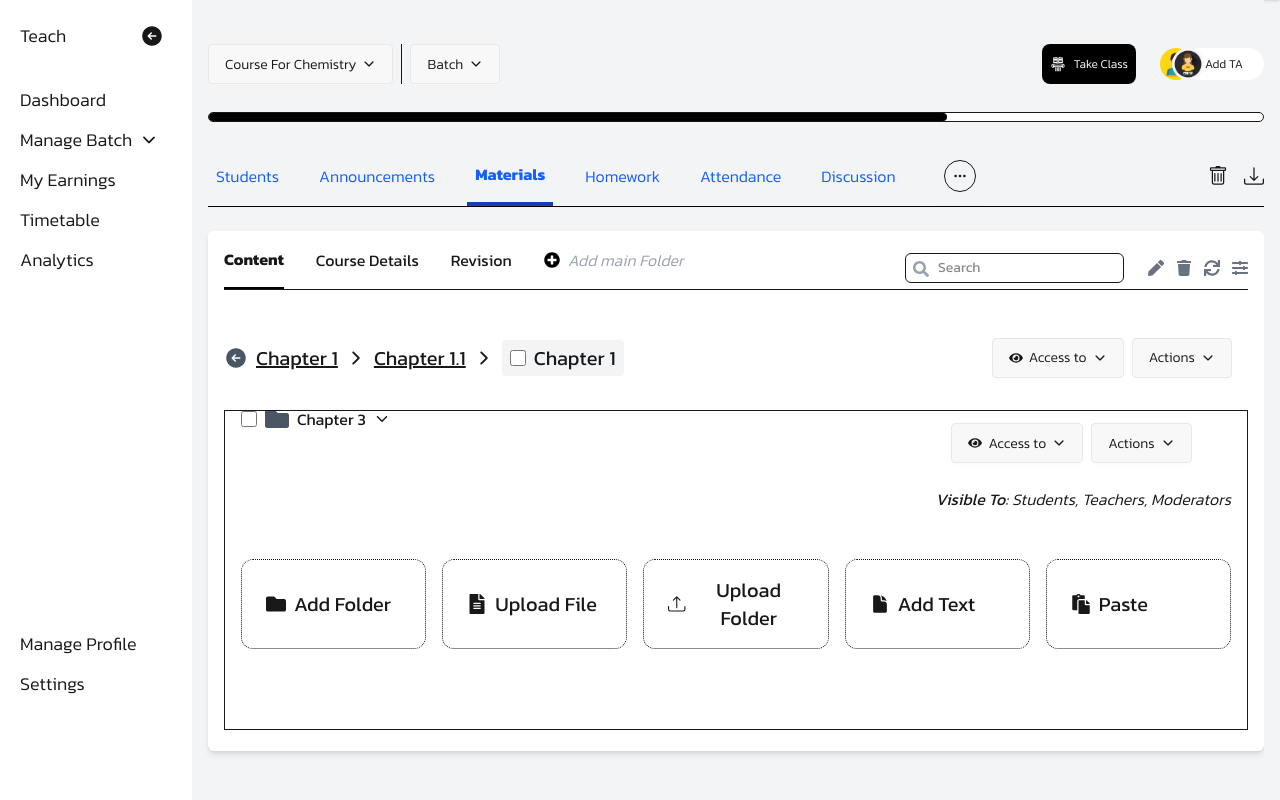
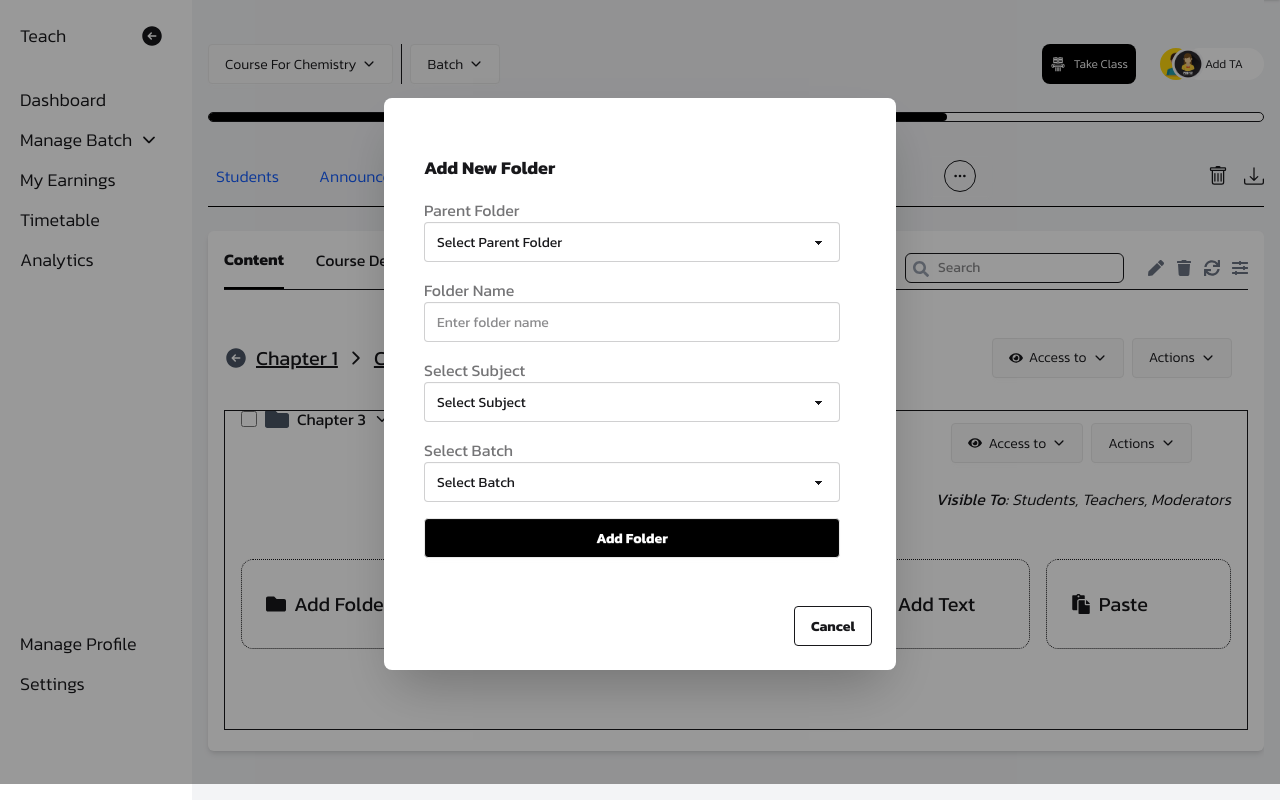
Before and after one commit to Novo1999/frontend-intern-test, a Next.js app: page / in a window 1280 px wide. Both pictures are taken after a click on the button "Add Folder". Shown: the part 80-880 px from the top of the page. Built offline with nearby package versions, Linux system fonts and the light colour scheme.

Commit message:
added: folder add logic

```diff
--- a/src/components/CourseModuleNavbar.tsx
+++ b/src/components/CourseModuleNavbar.tsx
@@ -1,7 +1,8 @@
 'use client'
 import { useRouter, useSearchParams } from 'next/navigation'
 import { useEffect, useState } from 'react'
-import { FaPen, FaPlusCircle, FaSearch, FaSlidersH, FaSync, FaTrash } from 'react-icons/fa'
+import { FaPen, FaPlusCircle, FaSearch, FaSlidersH, FaSync, FaTrash, FaTrashRestore } from 'react-icons/fa'
+import { RiListSettingsLine } from 'react-icons/ri'
 import { useFilterContext } from '../context/FilterContext'
 import { useFolderContext } from '../context/FolderContext'
 import { CourseModuleNavbarProp } from '../types/course-module-nav-prop'
@@ -57,24 +58,26 @@ const CourseModuleNavbar = ({ onDelete }: CourseModuleNavbarProp) => {
           />
         </div>
         <div className="flex space-x-3 text-gray-500 *:cursor-pointer">
-          <button className="tooltip" data-tip="Edit">
-            <FaPen />
+          <button className="tooltip group" data-tip="Edit">
+            <FaPen className="group-hover:-rotate-90 transition duration-300" />
           </button>
-          <button className="tooltip" data-tip={`Delete ${folderData.length} Folders`} disabled={!folderData.length} onClick={onDelete}>
-            <FaTrash />
+          <button className="tooltip group" data-tip={`Delete ${folderData.length} Folders`} disabled={!folderData.length} onClick={onDelete}>
+            <FaTrash className="group-hover:hidden block" />
+            <FaTrashRestore className="group-hover:block hidden" />
           </button>
           <button
             onClick={() => {
               setFolderData(allFolderData)
               replace('/')
             }}
-            className="tooltip"
+            className="tooltip group"
             data-tip="Reset"
           >
-            <FaSync />
+            <FaSync className="group-hover:rotate-180 transition duration-300" />
           </button>
-          <button className="tooltip tooltip-left" data-tip="Settings">
-            <FaSlidersH />
+          <button className="tooltip tooltip-left group" data-tip="Settings">
+            <FaSlidersH className="group-hover:hidden block" />
+            <RiListSettingsLine className="group-hover:block hidden" />
           </button>
         </div>
       </div>
--- /dev/null
+++ b/src/components/FolderAddForm.tsx
@@ -0,0 +1,150 @@
+'use client'
+
+import { useCallback, useMemo, useState } from 'react'
+import { useFolderContext } from '../context/FolderContext'
+import { useModalContext } from '../context/ModalContext'
+import { useToast } from '../context/ToastContext'
+import { batches, subjects } from '../data/subject-batch-data'
+import { FileFolderItem } from '../types/file-folder-item-prop'
+
+const FolderAddForm = () => {
+  const [parentId, setParentId] = useState('')
+  const [folderName, setFolderName] = useState('')
+  const { closeModal } = useModalContext()
+  const [selectedSubject, setSelectedSubject] = useState<string>('')
+  const [selectedBatch, setSelectedBatch] = useState<string>('')
+  const { allFolderData, setFolderData, folderData, setVisibility } = useFolderContext()
+  console.log('🚀 ~ FolderAddForm ~ folderData:', folderData)
+  const { addToast } = useToast()
+
+  const parentFolders = useMemo(() => {
+    const filterParentFolders = (items: FileFolderItem[]): FileFolderItem[] => {
+      return items.reduce((acc, el) => {
+        if (el.type === 'folder') {
+          const newItem = {
+            ...el,
+            children: el.children ? filterParentFolders(el.children) : [],
+          }
+          acc.push(newItem)
+        }
+        return acc
+      }, [] as FileFolderItem[])
+    }
+    return filterParentFolders(allFolderData)
+  }, [allFolderData])
+
+  const flattenFolders = useCallback((folders: FileFolderItem[]): FileFolderItem[] => {
+    return folders.reduce((acc, folder) => {
+      acc.push({ ...folder, children: [] })
+
+      if (folder.children && folder.children.length > 0) {
+        const flattenedChildren = flattenFolders(folder.children)
+        acc.push(...flattenedChildren)
+      }
+
+      return acc
+    }, [] as FileFolderItem[])
+  }, [])
+
+  const flattenedFolders = useMemo(() => flattenFolders(parentFolders), [parentFolders, flattenFolders])
+
+  const handleSubmitAddFolder = (parentId: string, folderName: string) => {
+    const addFolder = (items: FileFolderItem[]): FileFolderItem[] => {
+      return items
+        .map((el) => {
+          if (el.id === parentId) {
+            const newParentId = `${parentId}-${crypto.randomUUID()}`
+            const folder: Partial<FileFolderItem> = {
+              id: newParentId,
+              name: folderName,
+              subjectId: parseInt(selectedSubject),
+              batchId: parseInt(selectedBatch),
+              type: 'folder',
+              children: [],
+            }
+            el?.children?.push(folder as FileFolderItem)
+            setVisibility((prev) => [...prev, { id: newParentId, visibleTo: [] }])
+          }
+          return el
+        })
+        .map((el) => ({
+          ...el,
+          children: el.children ? addFolder(el.children) : el.children,
+        }))
+    }
+
+    setFolderData((prev) => addFolder(prev))
+  }
+
+  const handleSubmit = (e: React.FormEvent) => {
+    e.preventDefault()
+    if (!folderName.trim() || !selectedSubject || !selectedBatch) return
+    handleSubmitAddFolder(parentId, folderName)
+    closeModal()
+    setFolderName('')
+    setSelectedSubject('')
+    setSelectedBatch('')
+    addToast('Added new folder', 'success')
+  }
+
+  return (
+    <form onSubmit={handleSubmit} className="p-4 rounded-lg w-full max-w-md bg-white">
+      <h2 className="text-lg font-semibold mb-4">Add New Folder</h2>
+
+      <div className="form-control">
+        <label className="label">
+          <span className="label-text">Parent Folder</span>
+        </label>
+        <select value={parentId} onChange={(e) => setParentId(e.target.value)} className="select select-bordered w-full">
+          <option value="">Select Parent Folder</option>
+          {flattenedFolders.map((folder) => (
+            <option key={folder.id} value={folder.id}>
+              {folder.name}
+            </option>
+          ))}
+        </select>
+      </div>
+
+      <div className="form-control mt-4">
+        <label className="label">
+          <span className="label-text">Folder Name</span>
+        </label>
+        <input type="text" value={folderName} onChange={(e) => setFolderName(e.target.value)} placeholder="Enter folder name" className="input input-bordered w-full" />
+      </div>
+
+      <div className="form-control mt-4">
+        <label className="label">
+          <span className="label-text">Select Subject</span>
+        </label>
+        <select value={selectedSubject} onChange={(e) => setSelectedSubject(e.target.value)} className="select select-bordered w-full">
+          <option value="">Select Subject</option>
+          {subjects.map((subject) => (
+            <option key={subject.id} value={subject.id}>
+              {subject.name}
+            </option>
+          ))}
+        </select>
+      </div>
+
+      <div className="form-control mt-4">
+        <label className="label">
+          <span className="label-text">Select Batch</span>
+        </label>
+        <select value={selectedBatch} onChange={(e) => setSelectedBatch(e.target.value)} className="select select-bordered w-full">
+          <option value="">Select Batch</option>
+          {batches.map((batch) => (
+            <option key={batch.id} value={batch.id}>
+              {batch.name}
+            </option>
+          ))}
+        </select>
+      </div>
+
+      <button type="submit" className="btn bg-black text-white mt-4 w-full">
+        Add Folder
+      </button>
+    </form>
+  )
+}
+
+export default FolderAddForm
--- a/src/components/ModuleActions.tsx
+++ b/src/components/ModuleActions.tsx
@@ -1,11 +1,27 @@
 import { BsUpload } from 'react-icons/bs'
 import { FaFileAlt, FaFolder, FaPaste } from 'react-icons/fa'
 import { HiDocument } from 'react-icons/hi2'
+import { FolderProvider } from '../context/FolderContext'
+import { useModalContext } from '../context/ModalContext'
+import FolderAddForm from './FolderAddForm'
 
 const ModuleActions = () => {
+  const { openModal } = useModalContext()
+
+  const handleAddFolder = () => {
+    openModal('', {
+      body: (
+        <FolderProvider>
+          <FolderAddForm />
+        </FolderProvider>
+      ),
+      confirmBtnClass: 'hidden',
+    })
+  }
+
   return (
     <div className="mt-4 grid grid-cols-2 lg:grid-cols- xl:grid-cols-5 gap-4 p-4 *:cursor-pointer *:hover:bg-slate-100 *:transition *:duration-300 *:border-dotted *:border *:rounded-xl  *:text-xs *:lg:text-xl max-w-6xl mx-auto *:w-full">
-      <button className="px-6 py-4 flex items-center space-x-2">
+      <button onClick={handleAddFolder} className="px-6 py-4 flex items-center space-x-2">
         <FaFolder /> <span>Add Folder</span>
       </button>
       <button className="px-6 py-4 flex items-center space-x-2">
--- a/src/data/folder-demo-data.ts
+++ b/src/data/folder-demo-data.ts
@@ -62,6 +62,28 @@ export const folderDemoData: FileFolderItem[] = [
             lastModifiedBy: 'Charlie Brown',
             subjectId: 1,
             batchId: 1,
+          },
+          {
+            id: '1-2-2',
+            name: 'Chapter Folder',
+            type: 'folder',
+            subjectId: 1,
+            batchId: 1,
+            children: [
+              {
+                id: '1-2-2-1',
+                name: 'PDF_FILE.pdf',
+                type: 'file',
+                size: '500 KB',
+                kind: 'PDF Document',
+                createdOn: '2024-02-01',
+                createdBy: 'Eve Carter',
+                lastModifiedOn: '2024-02-10',
+                lastModifiedBy: 'Charlie Brown',
+                subjectId: 1,
+                batchId: 1,
+              },
+            ],
           },
         ],
       },
--- a/src/data/visibility-data.ts
+++ b/src/data/visibility-data.ts
@@ -13,4 +13,6 @@ export const visibilityData = [
   { id: '3-1-2', visibleTo: ['moderators'] },
   { id: '4', visibleTo: ['students', 'teachers', 'moderators'] },
   { id: '4-1', visibleTo: ['teachers', 'moderators'] },
+  { id: '1-2-2', visibleTo: ['teachers', 'moderators'] },
+  { id: '1-2-2-1', visibleTo: ['teachers', 'moderators', 'students'] },
 ]
--- a/src/hooks/use-folder.tsx
+++ b/src/hooks/use-folder.tsx
@@ -109,6 +109,7 @@ const useFolder = () => {
     handleEdit,
     editing,
     setEditing,
+    setVisibility
   }
 }
 export default useFolder
```
